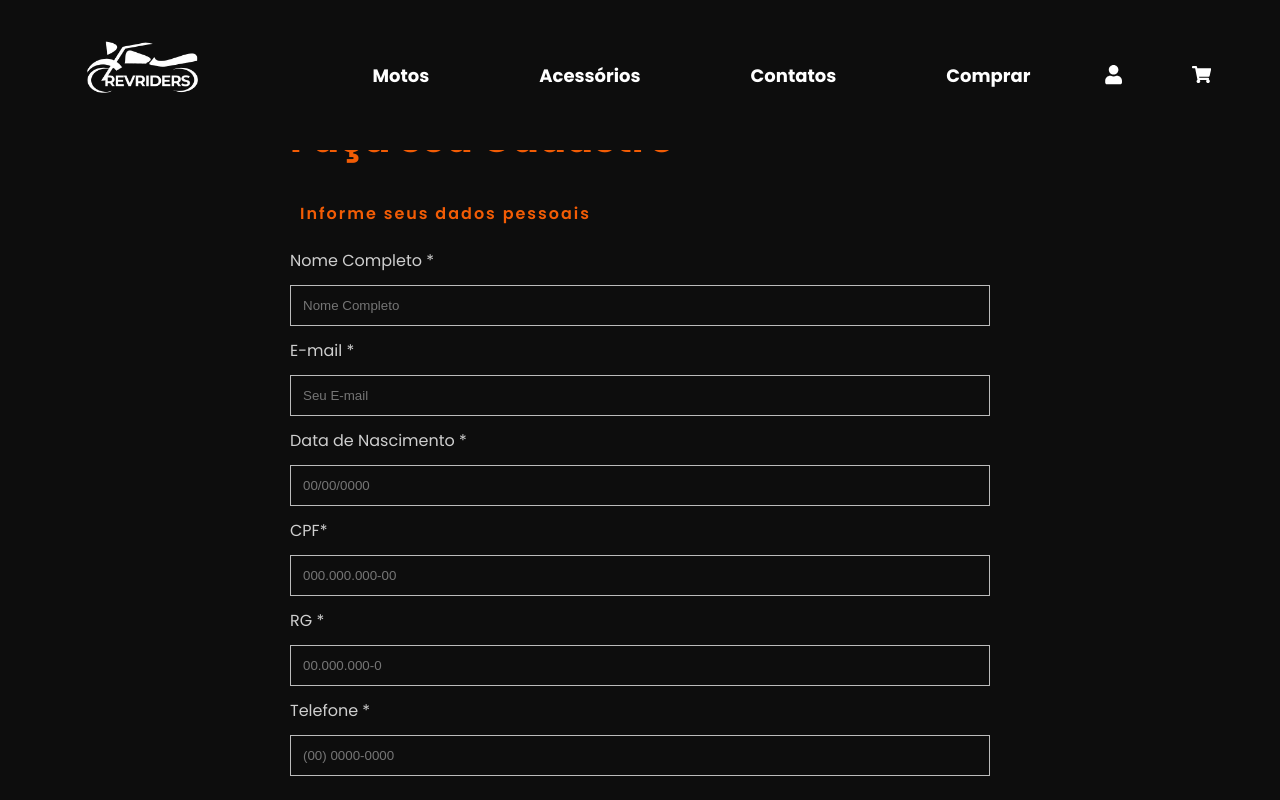
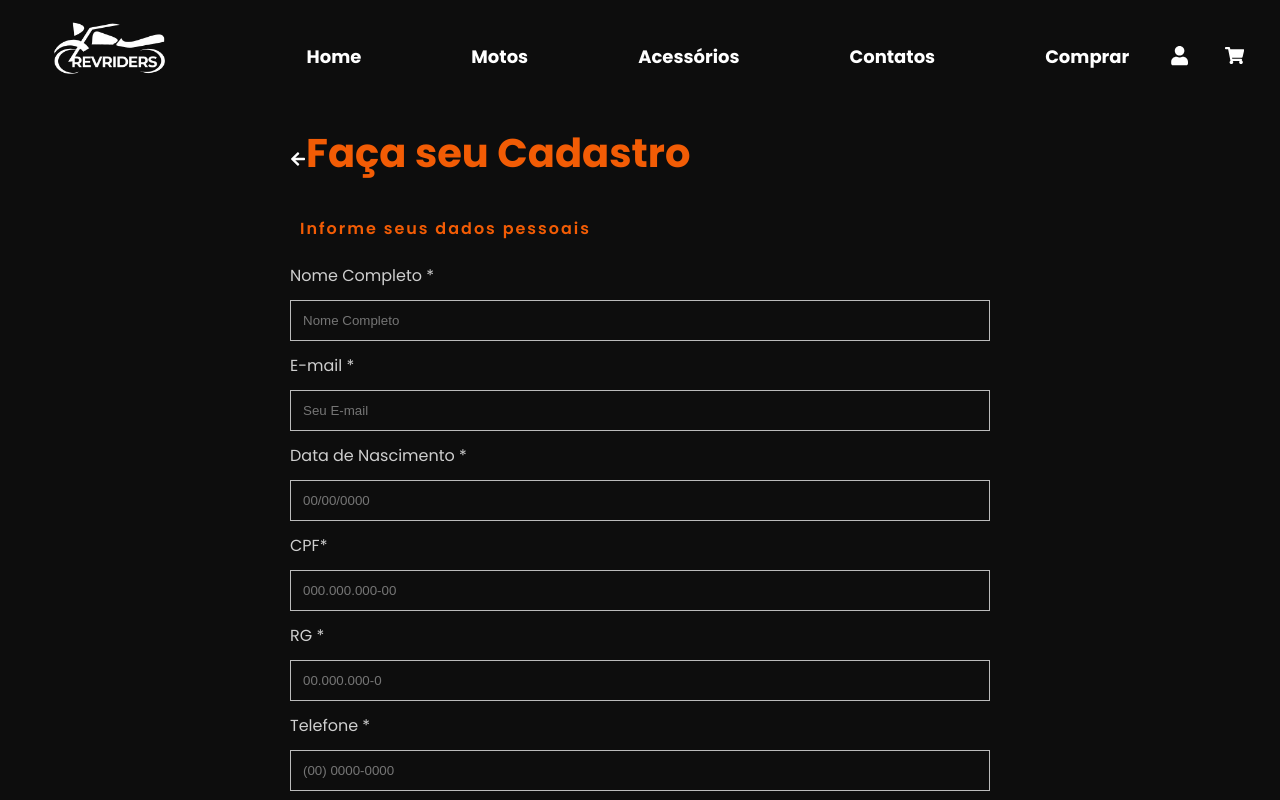
Before and after one commit to Astaphaanos/rev-riders-moto, a React (Create React App) app: page /cadastro in a window 1280 px wide. Shown: the top 800 px of the page. Built offline with nearby package versions, Linux system fonts and the light colour scheme.

Commit message:
Melhorando as rotas

```diff
--- a/src/components/PaginaPrincipal/Header/Header.css
+++ b/src/components/PaginaPrincipal/Header/Header.css
@@ -13,6 +13,7 @@ header nav {
     justify-content: space-evenly;
     align-items: center;
     background-color: #0D0D0D;
+    height: 14vh;
 }
 
 nav img {
@@ -231,8 +232,8 @@ nav span {
   }
 
   .carrinho-count {
-    top: 60px;
-    right: 24px;
+    top: 40px;
+    right: 46px;
   }
 
   .sidebar-carrinho {
@@ -253,7 +254,7 @@ nav span {
 @media (min-width: 813px) and (max-width: 1180px) {
 
   .carrinho-count {
-    top: 60px;
+    top: 64px;
     right: 110px;
   }
 
@@ -279,8 +280,8 @@ nav span {
 
 @media (min-width: 1280px) {
   .carrinho-count {
-    top: 60px;
-    right: 62px;
+    top: 30px;
+    right: 30px;
   }
 
   .sidebar-carrinho {
@@ -290,8 +291,8 @@ nav span {
 
 @media (min-width: 1920px) {
   .carrinho-count {
-    top: 60px;
-    right: 190px;
+    top: 50px;
+    right: 160px;
   }
 
   .sidebar-carrinho {
--- a/src/components/PaginaPrincipal/Header/index.js
+++ b/src/components/PaginaPrincipal/Header/index.js
@@ -7,6 +7,7 @@ const Header = ({ carrinho, removerDoCarrinho, adicionarAoCarrinho }) => {
   const navigate = useNavigate();
   const [showCarrinho, setShowCarrinho] = useState(false);
   const [dropdownVisible, setDropdownVisible] = useState(false);
+  const [usuarioLogado] = useState(false);
 
   // Função para aumentar a quantidade de um produto
   const aumentarQuantidade = (id) => {
@@ -17,6 +18,16 @@ const Header = ({ carrinho, removerDoCarrinho, adicionarAoCarrinho }) => {
   const diminuirQuantidade = (id) => {
     removerDoCarrinho(id);
   };
+
+  // Finalizar a compra só se tiver logado
+  const handleFinalizarCompra = () => {
+    if (!usuarioLogado) {
+      alert('Você precisa estar logado para finalizar a compra!')
+      return;
+    }
+    alert('Compra finalizada com sucesso!');
+  }
+
 
   return (
     <header>
@@ -32,17 +43,20 @@ const Header = ({ carrinho, removerDoCarrinho, adicionarAoCarrinho }) => {
         </button>
 
         <ul className={`menu-list ${dropdownVisible ? "active" : ""}`}>
-          <li>
-            <a href="#motos-catalogo">Motos</a>
+        <li>
+            <a href="#home" onClick={() => navigate("/")}>Home</a>
           </li>
           <li>
-            <a href="#acessorios">Acessórios</a>
+            <a href="#motos-catalogo" onClick={() => navigate("/")}>Motos</a>
           </li>
           <li>
-            <a href="#contatos">Contatos</a>
+            <a href="#acessorios" onClick={() => navigate("/")}>Acessórios</a>
           </li>
           <li>
-            <a href="#comprar">Comprar</a>
+            <a href="#contatos" onClick={() => navigate("/")}>Contatos</a>
+          </li>
+          <li>
+            <a href="#comprar" onClick={() => navigate("/")}>Comprar</a>
           </li>
         </ul>
 
@@ -120,7 +134,7 @@ const Header = ({ carrinho, removerDoCarrinho, adicionarAoCarrinho }) => {
 
             {carrinho.length > 0 ? (
               <div className="finalizar-compra-btn">
-                <button type="button">Finalizar Compra</button>
+                <button type="button"  onClick={handleFinalizarCompra}>Finalizar Compra</button>
               </div>
             ) : null}
           </div>
--- a/src/components/PaginaPrincipal/Home/Home.css
+++ b/src/components/PaginaPrincipal/Home/Home.css
@@ -84,11 +84,13 @@
 @media (min-width: 768px) and (max-width: 1024px) {
     .home-container {
         display: block;
+        margin: 0 auto;
+        width: 100%;
     }
 
     .home-welcome {
         width: 100%;
-        padding: 10px;
+        padding-top: 100px;
     }
 
     .home-welcome h1 {
--- a/src/components/PaginaPrincipal/Home/index.js
+++ b/src/components/PaginaPrincipal/Home/index.js
@@ -2,7 +2,7 @@ import './Home.css';
 
 const Home = () => {
     return (
-        <section className='home-container'>
+        <section className='home-container' id='home'>
             <div className='home-welcome'>
                 <h1>A Potência e a Tradição das
                     <span className="text-color"> Harley-Davidson.</span>
--- a/src/routes/Cadastro/Cadastro.css
+++ b/src/routes/Cadastro/Cadastro.css
@@ -14,15 +14,15 @@
     padding: 30px;
 }
 
-.cadastro-form-container span a {
+.cadastro-form-container h2 span a {
     color: #fff;
     text-decoration: none;
-    margin-left: 10px;
 }
 
 .cadastro-form-container h2 {
     font-size: 40px;
     color: #F25C05;
+    padding-top: 40px;
 }
 
 .cadastro-form-container h3,
--- a/src/routes/Cadastro/index.js
+++ b/src/routes/Cadastro/index.js
@@ -9,15 +9,14 @@ const navigate = useNavigate();
   return (
     <section className="cadastro-section" id="cadastro">
       <form className="cadastro-form-container">
-        <span
-        style={{ cursor: 'pointer', fontSize: '1rem', color: '#fff' }}
-        title="Carrinho de Compras" onClick={() => navigate('/login')}>
-            <FaArrowLeft/>
-            <a href="#Voltar">
-                Voltar
-            </a>
-        </span>
-        <h2>Faça seu Cadastro</h2>
+      <h2>
+          <span
+          style={{ cursor: 'pointer', fontSize: '1rem', color: '#fff' }}
+          title="Carrinho de Compras" onClick={() => navigate('/login')}>
+              <a href="#Voltar"><FaArrowLeft/></a>
+          </span>
+          Faça seu Cadastro
+        </h2>
         <h3>Informe seus dados pessoais</h3>
 
         <div className="cadastro-dados-pessoais">
--- a/src/routes/Login/Login.css
+++ b/src/routes/Login/Login.css
@@ -1,10 +1,11 @@
 
 .section-form {
-    height: 100vh;
+    height: 110vh;
     width: 100%;
     display: flex;
     align-items: center;
     justify-content: center;
+    margin: 0 auto;
 }
 
 .login-form h2 {
```
